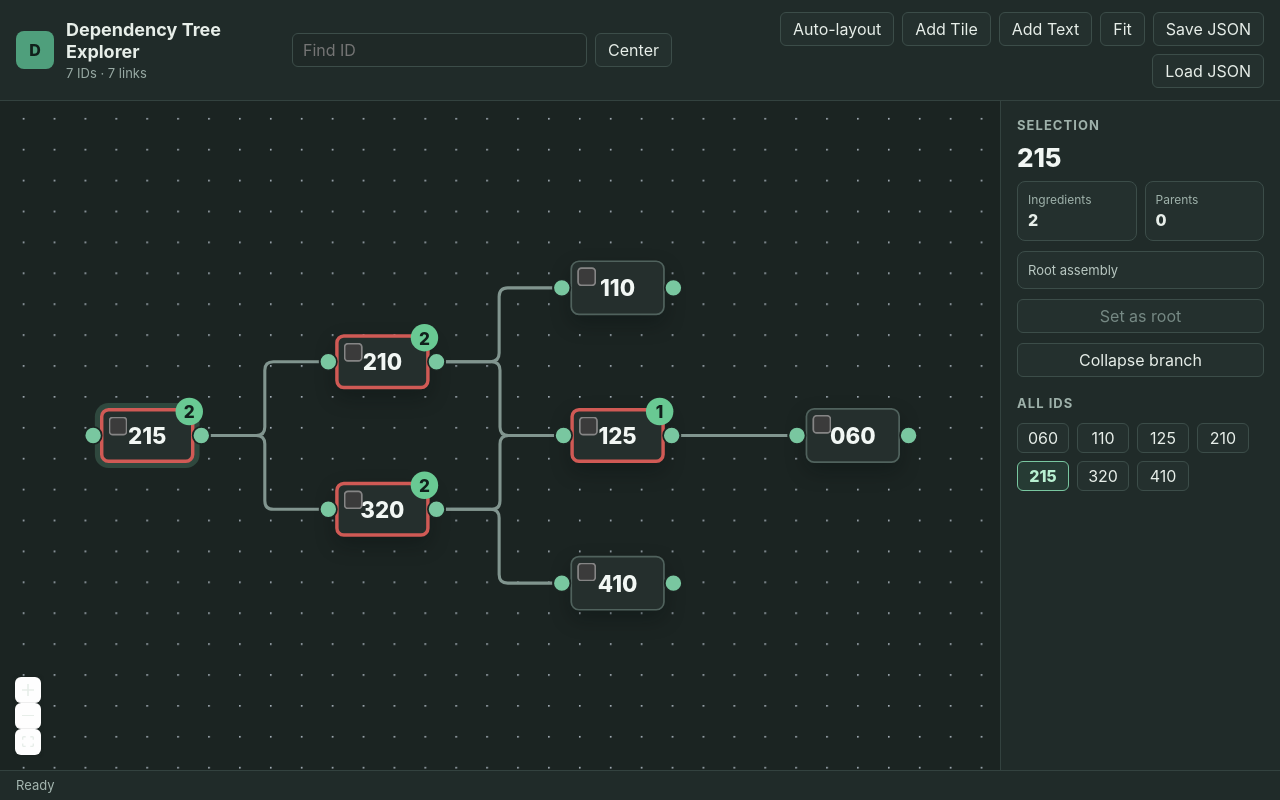
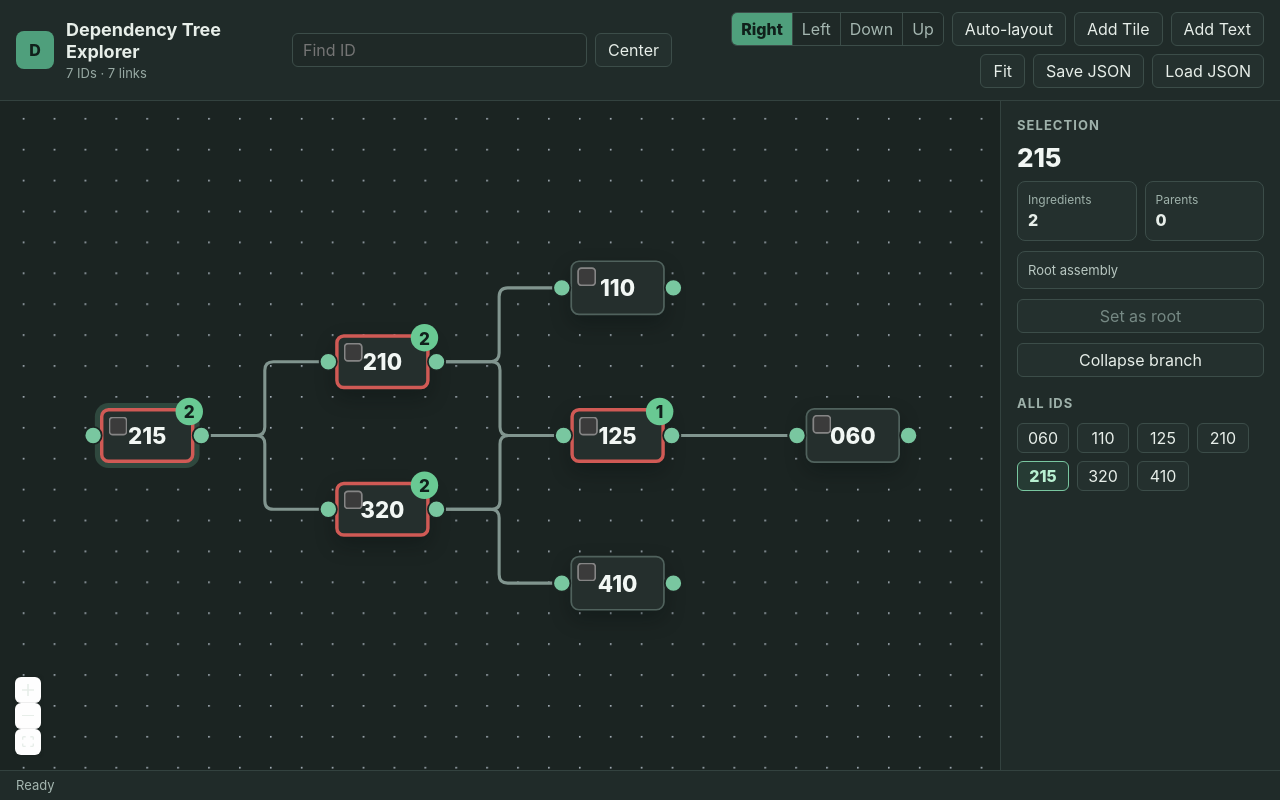
Before and after one commit to Lucas-Lamoureux/crafting-tree-tool, a React (Vite) app: page / in a window 1280 px wide. Built offline with nearby package versions, Linux system fonts and the light colour scheme.

Commit message:
Add files via upload

```diff
--- a/src/App.jsx
+++ b/src/App.jsx
@@ -34,6 +34,7 @@ export default function App() {
   const [collapsedIds, setCollapsedIds] = useState(() => new Set());
   const [checkedIds, setCheckedIds] = useState(() => new Set());
   const [manualPositions, setManualPositions] = useState({});
+  const [layoutDirection, setLayoutDirection] = useState('right');
   const [selectedId, setSelectedId] = useState(initialTree.rootId);
   const [selectedIds, setSelectedIds] = useState(() => new Set([initialTree.rootId]));
   const [pendingIngredientParentId, setPendingIngredientParentId] = useState(null);
@@ -45,7 +46,7 @@ export default function App() {
   const fileInputRef = useRef(null);
 
   const flowNodes = useMemo(() => {
-    const laidOutNodes = layoutTree(nodesById, rootId, collapsedIds, manualPositions);
+    const laidOutNodes = layoutTree(nodesById, rootId, collapsedIds, manualPositions, layoutDirection);
 
     const treeNodes = laidOutNodes.map((node) => {
       const ingredients = nodesById[node.id]?.ingredients ?? [];
@@ -67,6 +68,7 @@ export default function App() {
           checked: checkedIds.has(node.id),
           selected: selectedIds.has(node.id),
           ingredientCheckStatus,
+          layoutDirection,
         },
       };
     });
@@ -84,7 +86,7 @@ export default function App() {
 
     return [...treeNodes, ...textBlockNodes];
   },
-    [checkedIds, collapsedIds, manualPositions, nodesById, rootId, selectedIds, textBlocks],
+    [checkedIds, collapsedIds, layoutDirection, manualPositions, nodesById, rootId, selectedIds, textBlocks],
   );
 
   const edgeCount = useMemo(
@@ -568,12 +570,13 @@ export default function App() {
         checkedIds,
         collapsedIds,
         positions,
+        layoutDirection,
         textBlocks: textBlocksToSave,
       }),
     );
     setSaveModalOpen(false);
     setMessage(`Project saved as ${filename}.`);
-  }, [checkedIds, collapsedIds, flowNodes, nodesById, rootId, textBlocks]);
+  }, [checkedIds, collapsedIds, flowNodes, layoutDirection, nodesById, rootId, textBlocks]);
 
   const handleLoad = useCallback((event) => {
     const file = event.target.files?.[0];
@@ -595,6 +598,7 @@ export default function App() {
       setSelectedIds(new Set(result.project.rootId ? [result.project.rootId] : []));
       setCollapsedIds(new Set(result.project.collapsedIds ?? []));
       setManualPositions(result.project.positions ?? {});
+      setLayoutDirection(result.project.layoutDirection ?? 'right');
       setMessage(`Loaded ${file.name}.`);
     });
 
@@ -619,6 +623,13 @@ export default function App() {
     setMessage('Tree layout rebuilt.');
   }, []);
 
+  const handleLayoutDirectionChange = useCallback((direction) => {
+    setLayoutDirection(direction);
+    setManualPositions({});
+    window.requestAnimationFrame(() => flowRef.current?.fitView({ padding: 0.25, duration: 350 }));
+    setMessage(`Branches now grow ${direction}.`);
+  }, []);
+
   return (
     <div className="app">
       <Toolbar
@@ -626,11 +637,13 @@ export default function App() {
         edgeCount={edgeCount}
         onSearch={handleSearch}
         onSave={handleSave}
-      onLoad={handleLoad}
-      onAddNode={handleAddNode}
-      onAddTextBlock={handleAddTextBlock}
+        onLoad={handleLoad}
+        onAddNode={handleAddNode}
+        onAddTextBlock={handleAddTextBlock}
         onRelayout={handleRelayout}
         onFit={() => flowRef.current?.fitView({ padding: 0.25, duration: 350 })}
+        layoutDirection={layoutDirection}
+        onLayoutDirectionChange={handleLayoutDirectionChange}
         fileInputRef={fileInputRef}
       />
 
--- a/src/components/Toolbar.jsx
+++ b/src/components/Toolbar.jsx
@@ -10,8 +10,17 @@ export default function Toolbar({
   onAddTextBlock,
   onRelayout,
   onFit,
+  layoutDirection,
+  onLayoutDirectionChange,
   fileInputRef,
 }) {
+  const directions = [
+    { value: 'right', label: 'Right' },
+    { value: 'left', label: 'Left' },
+    { value: 'down', label: 'Down' },
+    { value: 'up', label: 'Up' },
+  ];
+
   return (
     <header className="toolbar">
       <div className="brand">
@@ -25,6 +34,18 @@ export default function Toolbar({
       <SearchBar onSearch={onSearch} />
 
       <div className="toolbar-actions">
+        <div className="direction-toggle" aria-label="Branch direction">
+          {directions.map((direction) => (
+            <button
+              key={direction.value}
+              type="button"
+              className={layoutDirection === direction.value ? 'active' : ''}
+              onClick={() => onLayoutDirectionChange(direction.value)}
+            >
+              {direction.label}
+            </button>
+          ))}
+        </div>
         <button onClick={onRelayout}>Auto-layout</button>
         <button onClick={onAddNode}>Add Tile</button>
         <button onClick={onAddTextBlock}>Add Text</button>
--- a/src/components/TreeCanvas.jsx
+++ b/src/components/TreeCanvas.jsx
@@ -157,12 +157,24 @@ function TreeCanvasInner({
 
   const handleNodeDragStart = useCallback((_, node) => {
     const selectedGroup = selectedIds.has(node.id) && selectedIds.size > 1;
-    const idsToMove = selectedGroup
-      ? new Set(selectedIds)
-      : new Set([
-        node.id,
-        ...(node.type === 'treeNode' ? getDescendants(nodesById, node.id, collapsedIds) : []),
-      ]);
+    const idsToMove = new Set();
+
+    if (selectedGroup) {
+      selectedIds.forEach((id) => {
+        idsToMove.add(id);
+
+        if (nodesById[id]) {
+          getDescendants(nodesById, id, collapsedIds).forEach((descendantId) => idsToMove.add(descendantId));
+        }
+      });
+    } else {
+      idsToMove.add(node.id);
+
+      if (node.type === 'treeNode') {
+        getDescendants(nodesById, node.id, collapsedIds).forEach((descendantId) => idsToMove.add(descendantId));
+      }
+    }
+
     const basePositions = {};
 
     localNodes.forEach((item) => {
--- a/src/components/TreeNode.jsx
+++ b/src/components/TreeNode.jsx
@@ -1,6 +1,35 @@
 import { Handle, Position } from '@xyflow/react';
 
+const handlePositions = {
+  right: {
+    target: Position.Left,
+    source: Position.Right,
+    targetClass: 'node-handle-left',
+    sourceClass: 'node-handle-right',
+  },
+  left: {
+    target: Position.Right,
+    source: Position.Left,
+    targetClass: 'node-handle-right',
+    sourceClass: 'node-handle-left',
+  },
+  down: {
+    target: Position.Top,
+    source: Position.Bottom,
+    targetClass: 'node-handle-top',
+    sourceClass: 'node-handle-bottom',
+  },
+  up: {
+    target: Position.Bottom,
+    source: Position.Top,
+    targetClass: 'node-handle-bottom',
+    sourceClass: 'node-handle-top',
+  },
+};
+
 export default function TreeNode({ data, selected }) {
+  const handles = handlePositions[data.layoutDirection] ?? handlePositions.right;
+
   return (
     <div
       className={[
@@ -14,7 +43,11 @@ export default function TreeNode({ data, selected }) {
       ].filter(Boolean).join(' ')}
       title={data.description || data.id}
     >
-      <Handle className="node-handle node-handle-in" type="target" position={Position.Left} />
+      <Handle
+        className={`node-handle node-handle-in ${handles.targetClass}`}
+        type="target"
+        position={handles.target}
+      />
       <label className="node-check nodrag" title="Toggle checked" onPointerDown={(event) => event.stopPropagation()}>
         <input
           type="checkbox"
@@ -28,9 +61,9 @@ export default function TreeNode({ data, selected }) {
         <span className="node-badge">{data.collapsed ? '+' : data.ingredientCount}</span>
       )}
       <Handle
-        className="node-handle node-handle-out"
+        className={`node-handle node-handle-out ${handles.sourceClass}`}
         type="source"
-        position={Position.Right}
+        position={handles.source}
       />
     </div>
   );
--- a/src/index.css
+++ b/src/index.css
@@ -117,6 +117,35 @@ button:disabled {
   gap: 8px;
   justify-content: flex-end;
   flex-wrap: wrap;
+}
+
+.direction-toggle {
+  display: flex;
+  gap: 0;
+  height: 34px;
+  border: 1px solid #3c4d49;
+  border-radius: 6px;
+  overflow: hidden;
+}
+
+.direction-toggle button {
+  height: 32px;
+  border: 0;
+  border-right: 1px solid #3c4d49;
+  border-radius: 0;
+  padding: 0 9px;
+  background: #1f2927;
+  color: #a4b6b0;
+}
+
+.direction-toggle button:last-child {
+  border-right: 0;
+}
+
+.direction-toggle button.active {
+  background: #4f9f7c;
+  color: #10201b;
+  font-weight: 800;
 }
 
 .hidden-input {
@@ -261,12 +290,20 @@ button:disabled {
   background: #79c7a0;
 }
 
-.node-handle-in {
+.node-handle-left {
   left: -6px;
 }
 
-.node-handle-out {
+.node-handle-right {
   right: -6px;
+}
+
+.node-handle-top {
+  top: -6px;
+}
+
+.node-handle-bottom {
+  bottom: -6px;
 }
 
 .text-block-node {
--- a/src/logic/saveLoad.js
+++ b/src/logic/saveLoad.js
@@ -26,6 +26,7 @@ export function serializeProject(project) {
     {
       name: 'Dependency Tree Explorer',
       rootId: project.rootId,
+      layoutDirection: project.layoutDirection ?? 'right',
       checkedIds: [...(project.checkedIds ?? [])].sort((a, b) => a.localeCompare(b, undefined, { numeric: true })),
       collapsedIds: [...(project.collapsedIds ?? [])].sort((a, b) => a.localeCompare(b, undefined, { numeric: true })),
       positions,
@@ -169,6 +170,9 @@ export function parseProject(jsonText) {
       collapsedIds,
       positions,
       textBlocks,
+      layoutDirection: ['right', 'left', 'down', 'up'].includes(parsed.layoutDirection)
+        ? parsed.layoutDirection
+        : 'right',
     },
   };
 }
--- a/src/logic/treeLayout.js
+++ b/src/logic/treeLayout.js
@@ -10,7 +10,47 @@ export const nodeSize = {
   height: NODE_HEIGHT,
 };
 
-export function layoutTree(nodesById, rootId, collapsedIds = new Set(), pinnedPositions = {}) {
+export const layoutDirections = ['right', 'left', 'down', 'up'];
+
+function getBasePosition(depth, branchIndex, direction) {
+  const depthOffset = depth * (NODE_WIDTH + HORIZONTAL_GAP);
+  const branchOffset = branchIndex - NODE_HEIGHT / 2;
+
+  if (direction === 'left') {
+    return {
+      x: -depthOffset,
+      y: branchOffset,
+    };
+  }
+
+  if (direction === 'down') {
+    return {
+      x: branchIndex - NODE_WIDTH / 2,
+      y: depth * (NODE_HEIGHT + VERTICAL_GAP),
+    };
+  }
+
+  if (direction === 'up') {
+    return {
+      x: branchIndex - NODE_WIDTH / 2,
+      y: -depth * (NODE_HEIGHT + VERTICAL_GAP),
+    };
+  }
+
+  return {
+    x: depthOffset,
+    y: branchOffset,
+  };
+}
+
+export function layoutTree(
+  nodesById,
+  rootId,
+  collapsedIds = new Set(),
+  pinnedPositions = {},
+  direction = 'right',
+) {
+  const layoutDirection = layoutDirections.includes(direction) ? direction : 'right';
   const visibleIds = getVisibleIds(nodesById, rootId, collapsedIds);
   const positioned = new Map();
   const visiting = new Set();
@@ -41,10 +81,7 @@ export function layoutTree(nodesById, rootId, collapsedIds = new Set(), pinnedPo
       centerY = (Math.min(...childCenters) + Math.max(...childCenters)) / 2;
     }
 
-    const basePosition = {
-      x: depth * (NODE_WIDTH + HORIZONTAL_GAP),
-      y: centerY - NODE_HEIGHT / 2,
-    };
+    const basePosition = getBasePosition(depth, centerY, layoutDirection);
 
     const position = pinnedPositions[id] ?? basePosition;
     positioned.set(id, position);
@@ -59,10 +96,7 @@ export function layoutTree(nodesById, rootId, collapsedIds = new Set(), pinnedPo
   visibleIds.forEach((id) => {
     if (!positioned.has(id)) {
       const pinned = pinnedPositions[id];
-      positioned.set(id, pinned ?? {
-        x: 0,
-        y: leafCursor * (NODE_HEIGHT + VERTICAL_GAP),
-      });
+      positioned.set(id, pinned ?? getBasePosition(0, leafCursor * (NODE_HEIGHT + VERTICAL_GAP), layoutDirection));
       leafCursor += 1;
     }
   });
```
